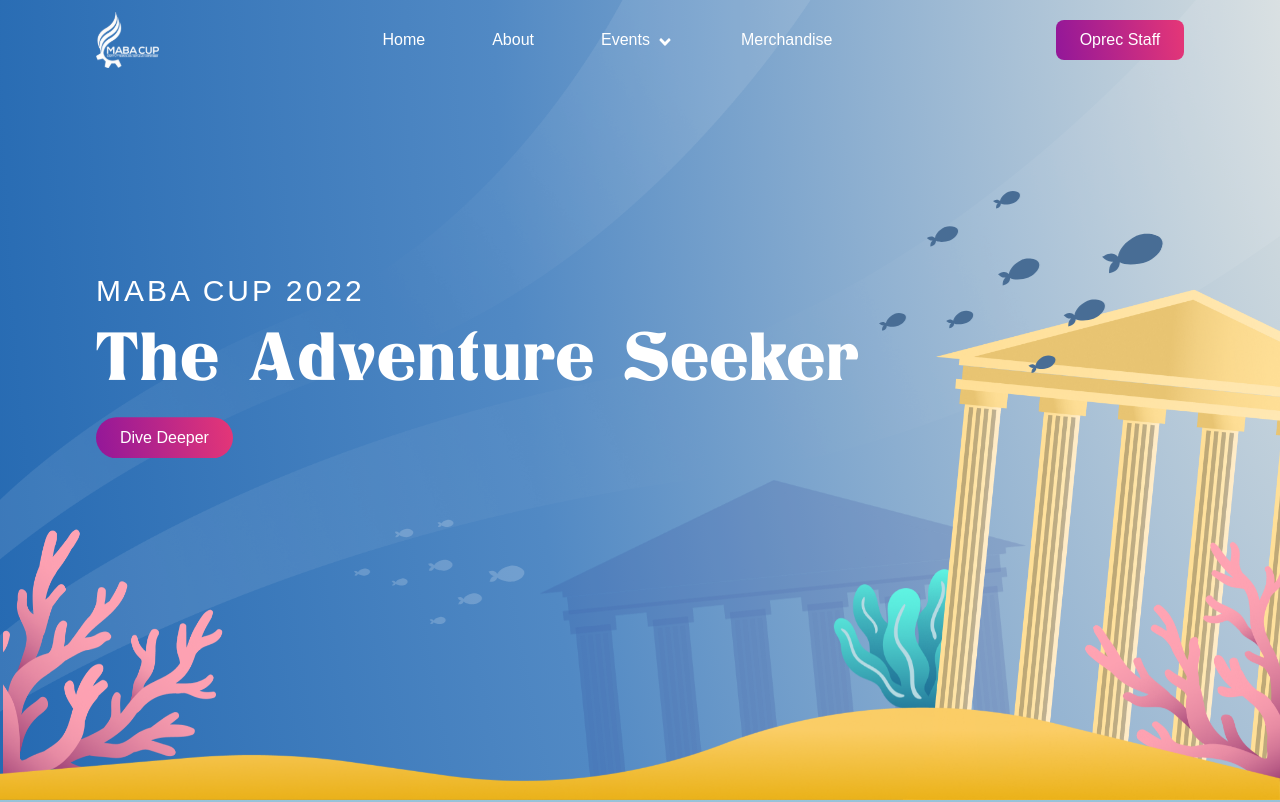
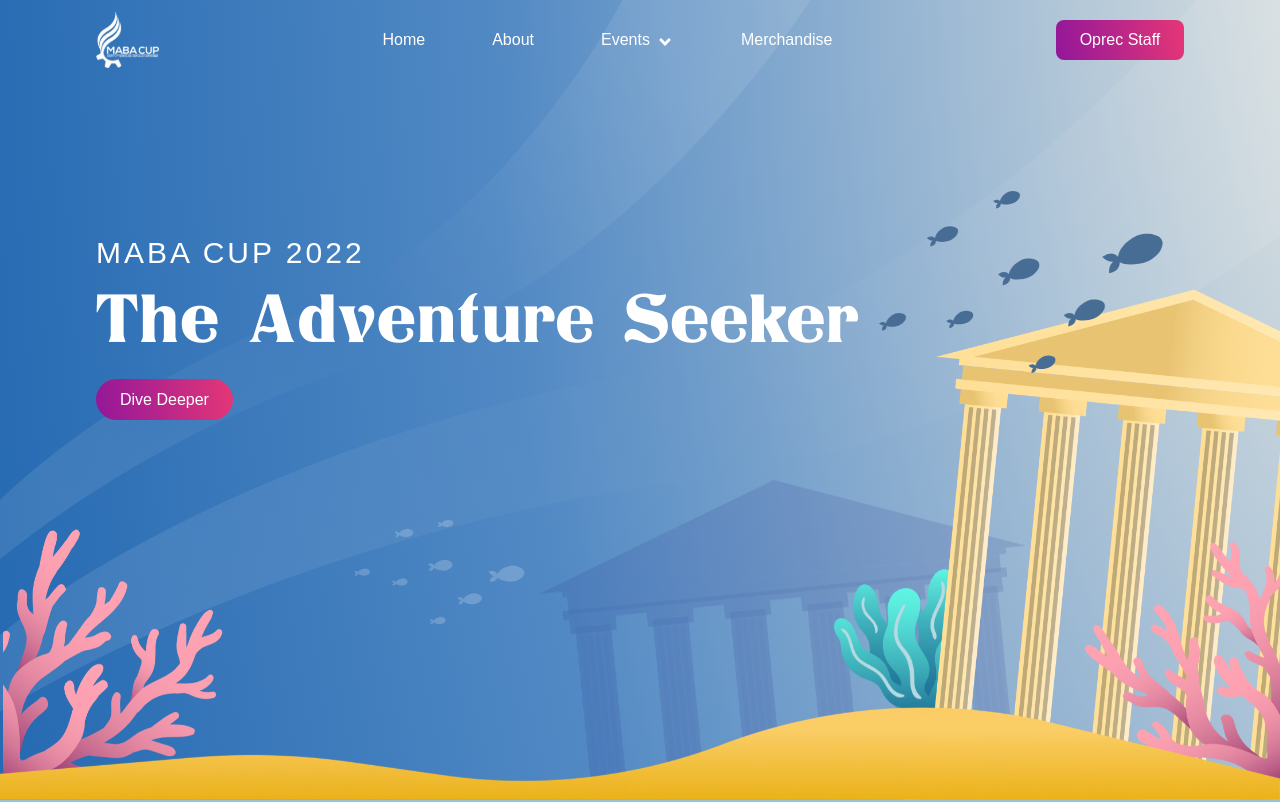
Before and after one commit to Teche-Corp/mabacup-2022-frontend, a Next.js app: page / in a window 1280 px wide. Shown: the top 802 px of the page. Built offline with nearby package versions, Linux system fonts and the light colour scheme.

Commit message:
fix: fix animation

```diff
--- a/pages/index.jsx
+++ b/pages/index.jsx
@@ -52,7 +52,7 @@
           >
             <div className="w-full h-screen relative bg-[url('/hero/light-mobile.png')] sm:bg-[url('/hero/light.png')] bg-cover">
               <Parallax
-                className='block mx-auto lg:ml-24 pt-[12rem] sm:pt-[18rem] lg:pt-[20rem] 2xl:pt-[14rem] w-fit h-fit relative z-[10]'
+                className='block mx-auto lg:ml-24 pt-[12rem] sm:pt-[18rem] lg:pt-[36vh] 2xl:pt-[34vh] w-fit h-fit relative z-[10]'
                 speed={20}
               >
                 <div
```
Also changed, not shown: 1 other file (tests, documents, lock files or other folders).
